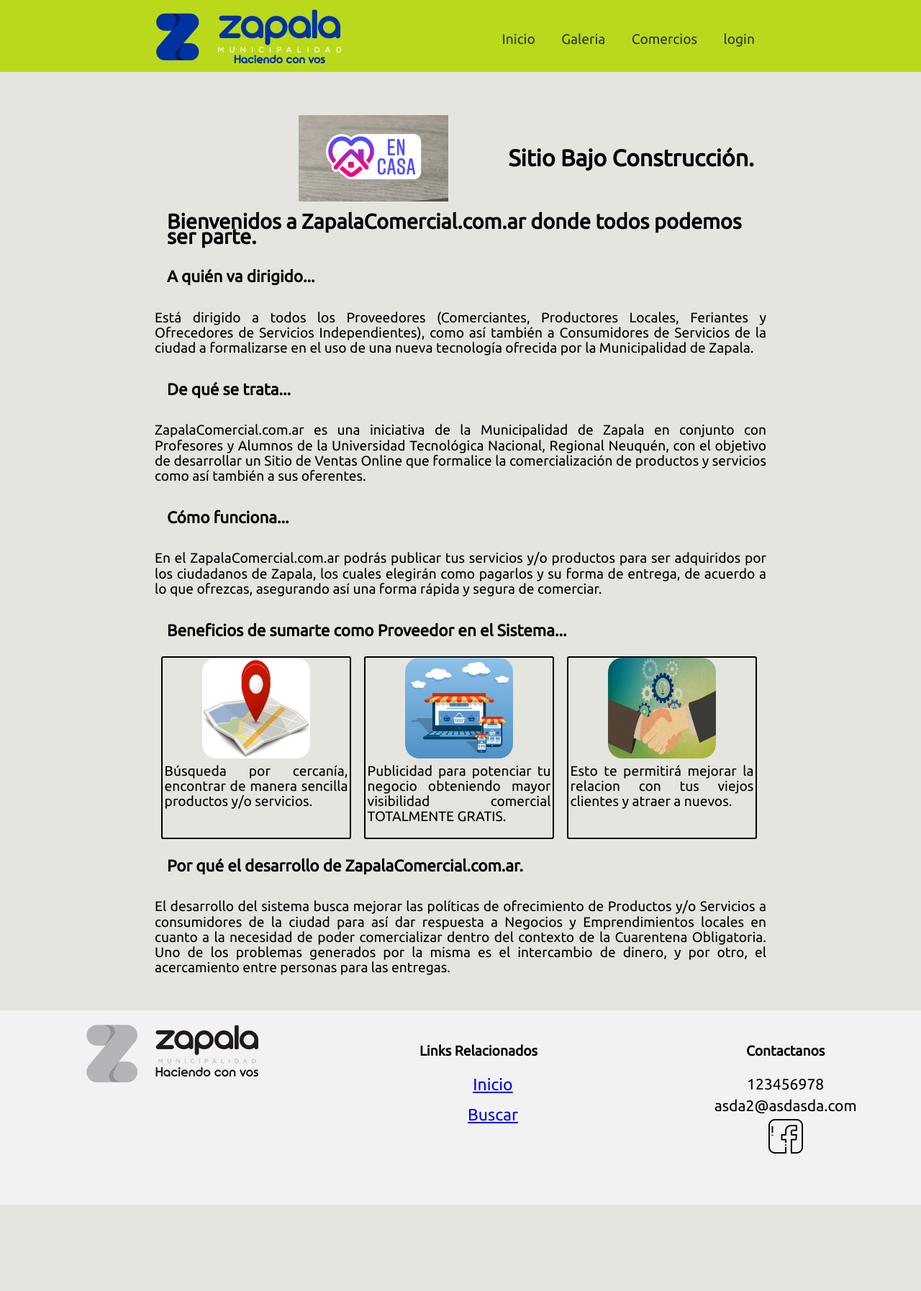
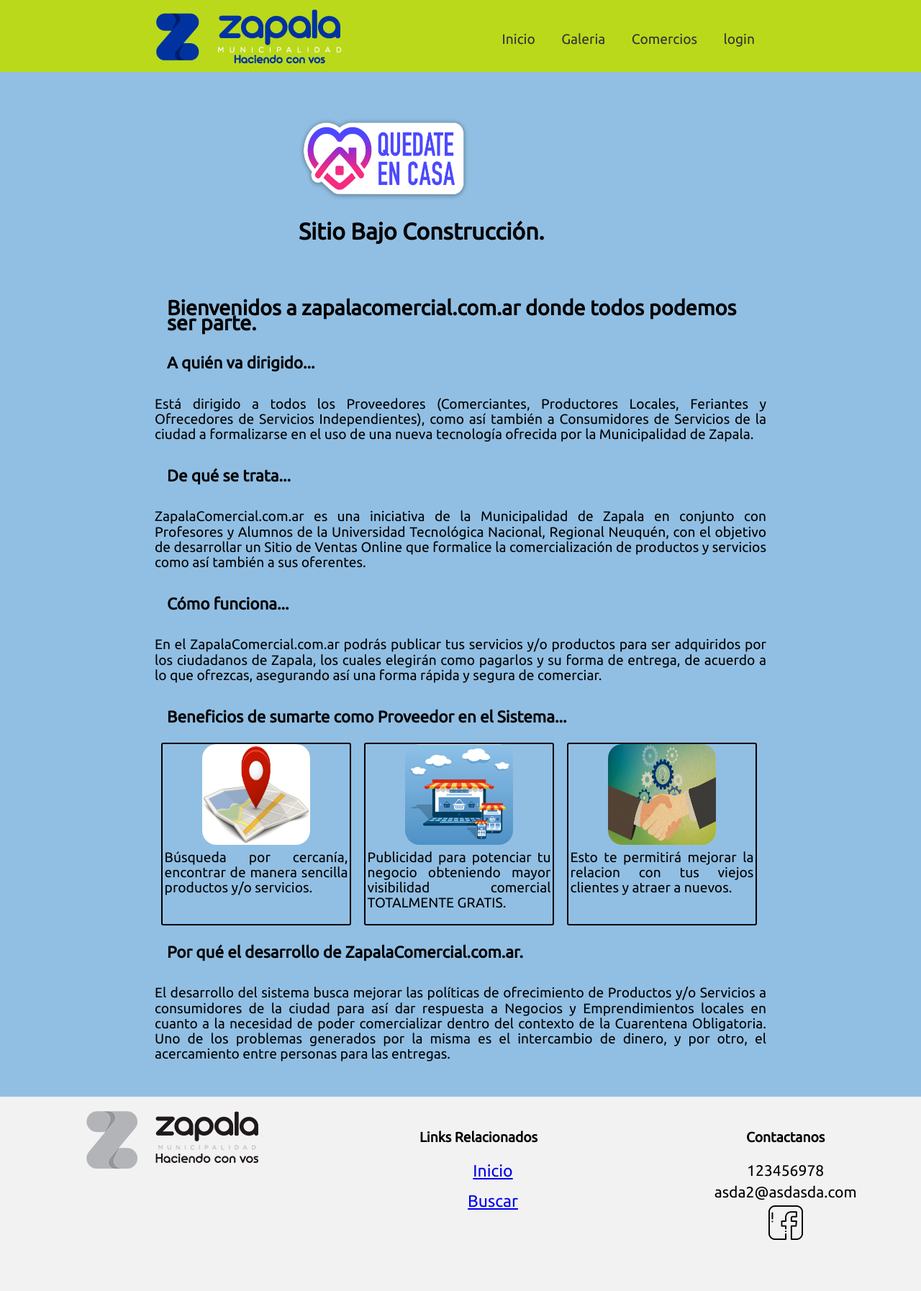
Before and after one commit to DavidViillanueva/proyect_muni, a PHP site: page /Indexs.php in a window 1280 px wide. Shown: the whole page at 72% size. Before the commit the page ends 1674 px from the top, so only its background shows below. Run offline with PHP 8.4, Linux system fonts and the light colour scheme; some libraries are stand-ins or nearby versions.

Commit message:
cambio logo quedateencasa, se cambio fondo, se retoco el texto

```diff
--- a/CSS/estilos.css
+++ b/CSS/estilos.css
@@ -12,7 +12,7 @@
 	position: absolute;
 	display: flex;
 	flex-direction: column;
-
+	height: 100%;
 	width: 100%;
 }
 
--- a/Indexs.php
+++ b/Indexs.php
@@ -21,7 +21,7 @@
 </head>
 
 
-<body>
+<body background="img/paint.jpg">
 
 	<?php include_once('header.php'); ?>
 
@@ -30,10 +30,10 @@
 		<div class="contenedor">
 
 			<div>
-				<img class="quedatecasa" src="img/quedateencasa.jpg" alt="">
+				<img class="quedatecasa" src="img/quedateencasa2.png" alt="">
 			</div>
-			<h1 class="h1">Sitio Bajo Construcción.</h1>
-			<h2 class="h2">Bienvenidos a ZapalaComercial.com.ar donde todos podemos ser parte.</h2>
+			<div class="quedatecasa"><h1>Sitio Bajo Construcción.</h1></div>
+			<h2 class="h2">Bienvenidos a zapalacomercial.com.ar donde todos podemos ser parte.</h2>
 			<h3 class="h3">A quién va dirigido...</h3>
 
 			<p>Está dirigido a todos los Proveedores (Comerciantes, Productores Locales, Feriantes y Ofrecedores de
```
Also changed, not shown: comercios.php (+2 -16 lines), img/paint.jpg (added), img/quedateencasa.jpg (deleted), img/quedateencasa2.png (added), img/veamos.jpg (added).
